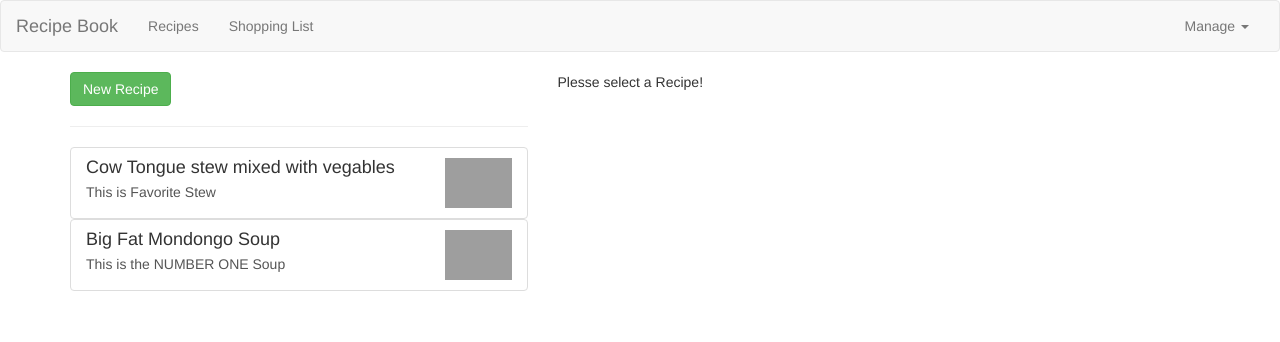
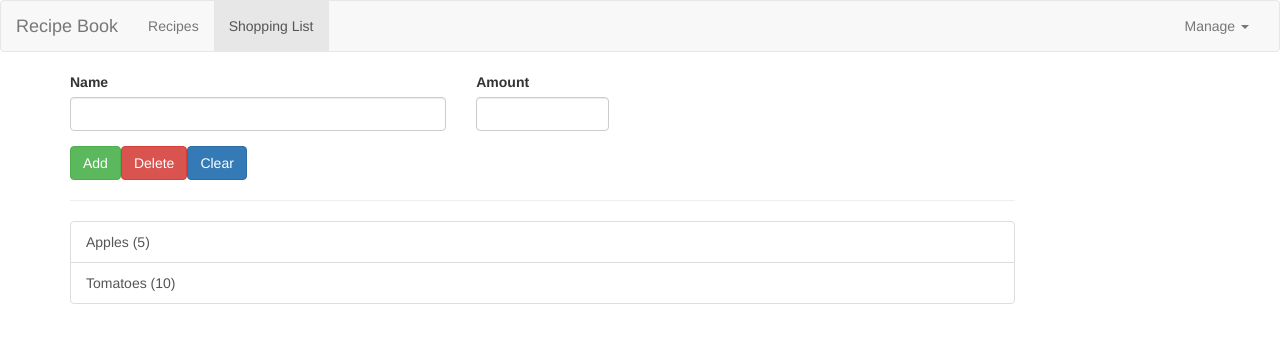
Before and after one commit to orlandofury/project-course-start, an Angular app: page /shopping-list in a window 1280 px wide. Shown: the top 342 px of the page. Built offline with nearby package versions, Linux system fonts and the light colour scheme; grey boxes are pictures that could not be loaded.

Commit message:
Adding basic Route on the header, recipe and shopping-list

```diff
--- /dev/null
+++ b/src/app/app-routing.module.ts
@@ -0,0 +1,18 @@
+import { NgModule } from "@angular/core";
+import { RouterModule, Routes } from "@angular/router";
+import { RecipesComponent } from "./recipes/recipes.component";
+import { ShoppingListComponent } from "./shopping-list/shopping-list.component";
+
+const appRoutes: Routes =[
+    { path:'', redirectTo: '/recipes', pathMatch:'full'},
+    { path: 'recipes', component: RecipesComponent },
+    { path: 'shopping-list', component: ShoppingListComponent}
+]
+
+@NgModule({
+    imports: [RouterModule.forRoot(appRoutes)],
+    exports: [RouterModule]
+})
+export class AppRoutingModule{
+
+}
--- a/src/app/app.component.html
+++ b/src/app/app.component.html
@@ -2,8 +2,7 @@
 <div class="container">
   <div class="row">
     <div class="col-md-12">
-      <app-recipes *ngIf="loadedFeature === 'recipe'"></app-recipes>
-      <app-shopping-list *ngIf="loadedFeature !== 'recipe'"></app-shopping-list>
+      <router-outlet></router-outlet>
     </div>
   </div>
 </div>
--- a/src/app/app.module.ts
+++ b/src/app/app.module.ts
@@ -12,6 +12,7 @@
 import { ShoppingEditComponent } from './shopping-list/shopping-edit/shopping-edit.component';
 import { DropdownDirective } from './shared/dropdown.directive';
 import { ShoppingListService } from './shopping-list/shopping-list.service';
+import { AppRoutingModule } from './app-routing.module';
 @NgModule({
   declarations: [
     AppComponent,
@@ -26,7 +27,8 @@
   ],
   imports: [
     BrowserModule,
-    FormsModule
+    FormsModule,
+    AppRoutingModule
   ],
   providers: [ShoppingListService],
   bootstrap: [AppComponent]
--- a/src/app/header/header.component.html
+++ b/src/app/header/header.component.html
@@ -8,15 +8,15 @@
           </div>
           <div class="navbar-collapse" [class.collapse]="collapsed" (window:resize)="collapsed = true">
             <ul class="nav navbar-nav">
-                <li><a href="#" (click)="onSelect('recipe')">Recipes</a></li>
-                <li><a href="#" (click)="onSelect('shopping-list')">Shopping List</a></li>
+                <li routerLinkActive="active"><a routerLink="/recipes">Recipes</a></li>
+                <li routerLinkActive="active"><a routerLink="/shopping-list">Shopping List</a></li>
             </ul>
             <ul class="nav navbar-nav navbar-right">
                 <li class="dropdown" appDropdown>
-                    <a href="#" class="dropdown-toggle" role="button">Manage <span class="caret"></span></a>
+                    <a style="cursor: pointer;" class="dropdown-toggle" role="button">Manage <span class="caret"></span></a>
                     <ul class="dropdown-menu">
-                        <li><a href="#">Save Data</a></li>
-                        <li><a href="#">Fetch Data</a></li>
+                        <li><a style="cursor: pointer;">Save Data</a></li>
+                        <li><a style="cursor: pointer;">Fetch Data</a></li>
                     </ul>
                 </li>
             </ul>
--- a/src/app/header/header.component.ts
+++ b/src/app/header/header.component.ts
@@ -1,4 +1,4 @@
-import { Component, EventEmitter, Output } from "@angular/core";
+import { Component } from "@angular/core";
 
 @Component({
     selector:'app-header',
@@ -6,8 +6,5 @@
 })
 export class HeaderComponent{
     collapsed = true;
-    @Output() featureSelected = new EventEmitter<string>();
-    onSelect(feature:string){
-        this.featureSelected.emit(feature);
-    }
+
 }
--- a/src/app/recipes/recipe-detail/recipe-detail.component.html
+++ b/src/app/recipes/recipe-detail/recipe-detail.component.html
@@ -21,9 +21,9 @@
                 <span class="caret"></span>
             </button>
             <ul class="dropdown-menu">
-                <li (click)="onAddToShoppingList()">To Shopping List</li>
-                <li href="#">Edit Recipe</li>
-                <li href="#">Delete Recipe</li>
+                <li><a (click)="onAddToShoppingList()">To Shopping List</a></li>
+                <li ><a style="cursor: pointer;">Edit Recipe</a></li>
+                <li ><a style="cursor: pointer;">Delete Recipe</a></li>
             </ul>
         </div>
     </div>
--- a/src/app/recipes/recipe-list/recipe-item/recipe-item.component.html
+++ b/src/app/recipes/recipe-list/recipe-item/recipe-item.component.html
@@ -1,5 +1,5 @@
 <a
-    href="#"
+    style="cursor: pointer;"
     class="list-group-item clearfix"
     (click)="onSelectRecipe()">
     <div class="pull-left">
```
Also changed, not shown: 1 other file (tests, documents, lock files or other folders).
